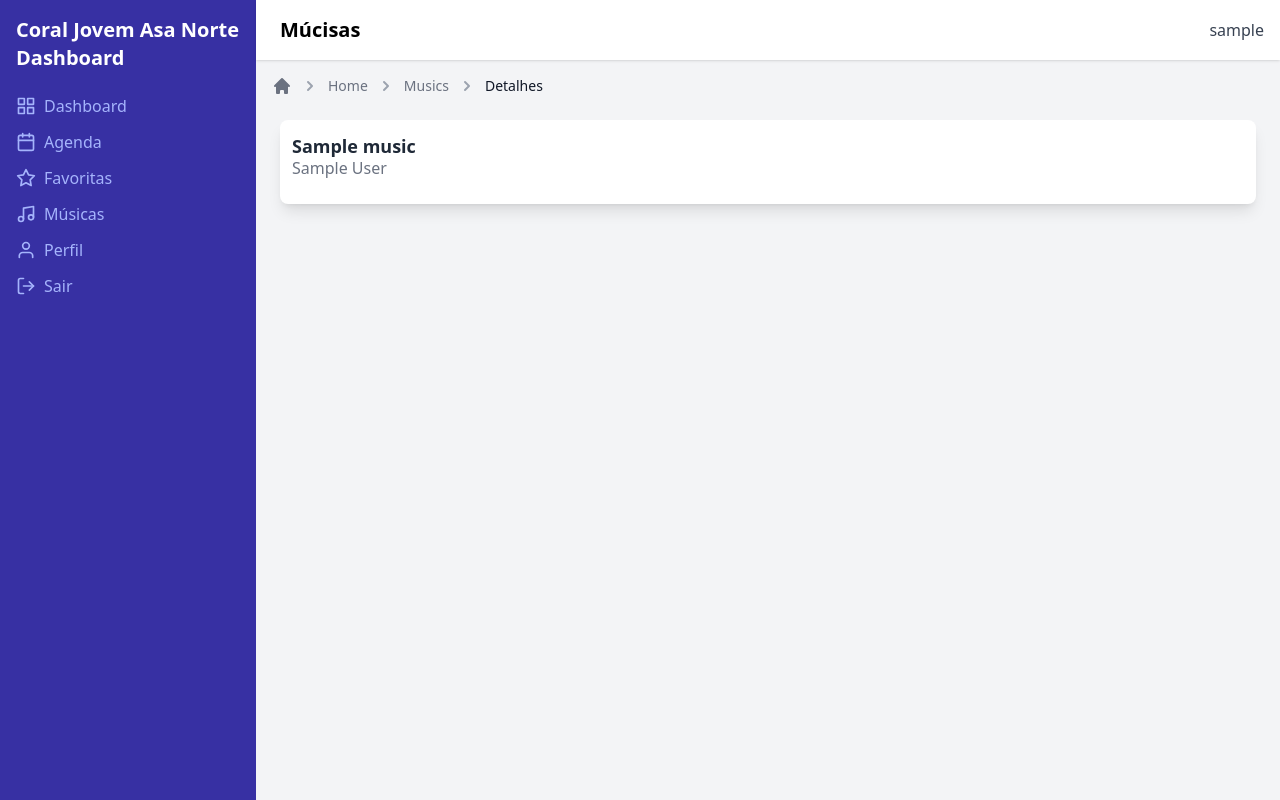
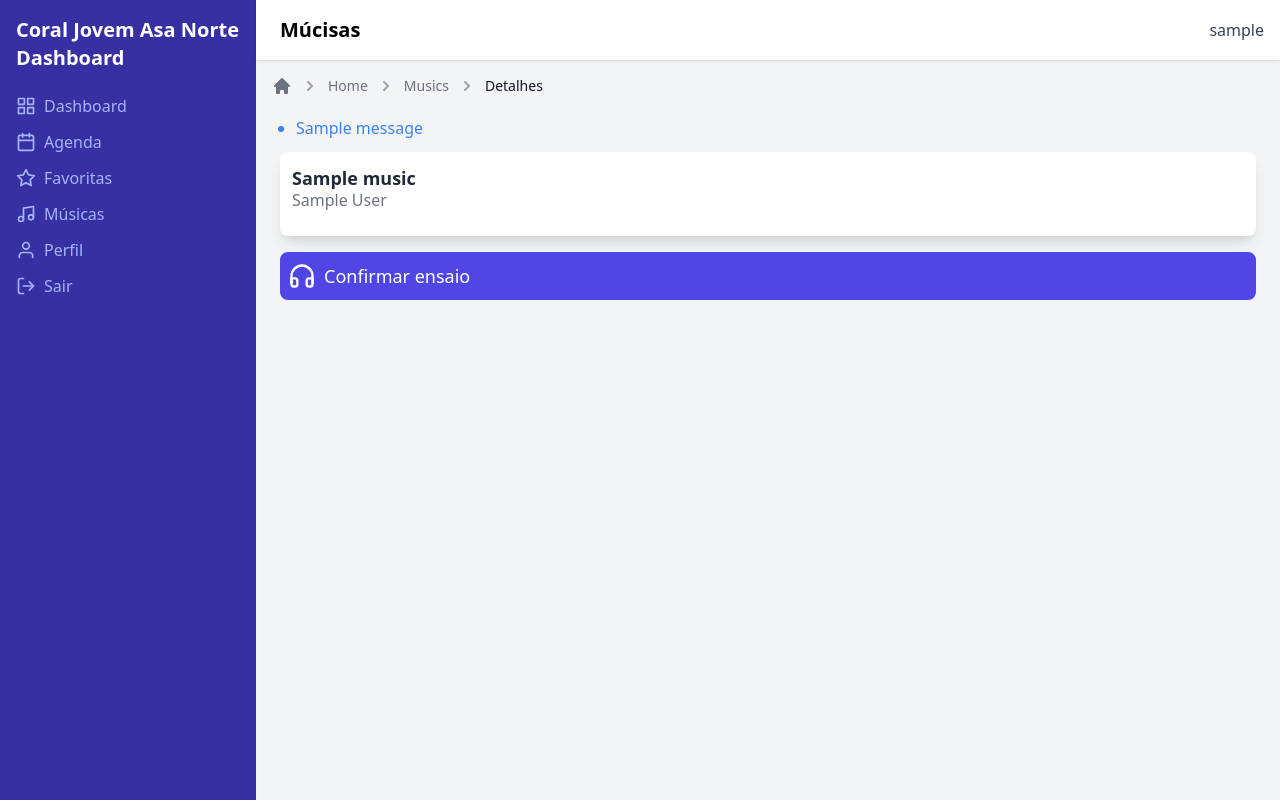
Before and after one commit to wesinalves/coral-web, a Django app: page /musics/1 in a window 1280 px wide. Run offline with Django 5.2, Linux system fonts and the light colour scheme; a user stored in the database is signed in; tables that the repository leaves empty hold one stand-in row (values such as "Sample post"); one stand-in notice (Sample message) is shown; some libraries are stand-ins or nearby versions.

Commit message:
add message to music detail page

```diff
--- a/webapp/templates/music_detail.html
+++ b/webapp/templates/music_detail.html
@@ -46,6 +46,18 @@ Múcisas
 {% block content %}
 
 <main class="p-6 bg-gray-100 flex-1 overflow-y-auto">
+    {% if messages %}
+        <ul class="mx-4 mb-4 list-disc">
+        {% for message in messages %}
+            {% if message.tags == 'error' %}
+                <li class="text-md text-red-500">{{ message }}</li>
+            {% endif %}
+            {% if message.tags == 'success' %}
+                <li class="text-md text-blue-500">{{ message }}</li>
+            {% endif %}
+        {% endfor %}
+        </ul>
+    {% endif %}
     <div class="bg-white shadow-lg rounded-lg max-w-sm md:max-w-full">
         <div class="p-3 flex flex-col">
             <div class="mb-4 flex justify-between">
@@ -74,19 +86,24 @@ Múcisas
             </iframe>
         {% endif %}
         {% if item.type == "partitura" %}
-            <a href="{{ item.url }}" class="px-2 py-2 bg-blue-600 text-lg text-white rounded-lg hover:bg-blue-700 flex space-x-2 items-center transition mb-3 w-full h-12">
+            <a href="{{ item.url }}" class="px-2 py-2 bg-gray-900 text-lg text-white rounded-lg hover:bg-gray-700 flex space-x-2 items-center transition mt-3 w-full h-12">
                 <i data-feather="music" class="w-7 h-7"></i>
                 <span>{{ item.name }}</span>
             </a>
         {% endif %}
         {% if item.type == "letra" %}
-            <a href="{{ item.url }}" class="px-2 py-2 bg-blue-600 text-lg text-white rounded-lg hover:bg-blue-700 flex space-x-2 items-center transition mb-3 w-full h-12">
+            <a href="{{ item.url }}" class="px-2 py-2 bg-gray-900 text-lg text-white rounded-lg hover:bg-gray-700 flex space-x-2 items-center transition mt-3 w-full h-12">
                 <i data-feather="file-text" class="w-7 h-7"></i>
                 <span>{{ item.name }}</span>
             </a>
         {% endif %}
     {% endfor %}
     </div>
+
+    <a href="#" onclick="openModal({{music.id}})" class="px-2 py-2 bg-indigo-600 text-lg text-white rounded-lg hover:bg-indigo-700 flex space-x-2 items-center transition mt-3 w-full h-12">
+        <i data-feather="headphones" class="w-7 h-7"></i>
+        <span>Confirmar ensaio</span>
+    </a>
 
 </main>
 
@@ -106,17 +123,17 @@ Múcisas
 
         <!-- Alert Content -->
         <div class="text-center">
-            <h3 class="text-lg font-medium text-gray-900 mb-4">Quer deletar este item?</h3>
+            <h3 class="text-lg font-medium text-gray-900 mb-4">Parabéns, continue assim!</h3>
             <p class="text-sm text-gray-500 mb-6">
                 {% comment %} You can use Django template variables here {% endcomment %}
-                Essa operação não poderá ser desfeita.
+                Toda vez que você ouvir algum kit, pode confirmar aqui.
             </p>
 
             <!-- Action Buttons -->
             <div class="flex justify-center space-x-4">
                 <button
                     onclick="confirmAction()"
-                    class="px-4 py-2 bg-red-500 text-white rounded hover:bg-red-600 focus:outline-none focus:ring-2 focus:ring-blue-500 focus:ring-opacity-50">
+                    class="px-4 py-2 bg-indigo-600 text-white rounded hover:bg-indigo-700 focus:outline-none focus:ring-2 focus:ring-blue-500 focus:ring-opacity-50">
                     Confirmar
                 </button>
                 <button
@@ -130,9 +147,9 @@ Múcisas
 </div>
 
 <script>
-    function openModal(idEvent) {
+    function openModal(idMusic) {
         const modal = document.getElementById('modal');
-        modal.dataset.idEvent = idEvent
+        modal.dataset.idMusic = idMusic
         modal.classList.remove('hidden');
         // Prevent background scrolling
         document.body.style.overflow = 'hidden';
@@ -149,21 +166,20 @@ Múcisas
         // Add your confirmation logic here
         console.log('Confirmed!');
         const modal = document.getElementById('modal');
-        const idEvent = modal.dataset.idEvent;
-
+        const idMusic = modal.dataset.idMusic;
+        let formData = new FormData()
+        formData.append('music_id', idMusic)
         // Example of using Django's csrf_token with fetch:
 
         // Example of using Django's csrf_token with fetch
-        fetch(`/delete_event/${idEvent}`, {
+        //fetch(`/listen_music/${idMusic}`, {
+        fetch(`/listen-music`, {
             method: 'POST',
             headers: {
                 'X-CSRFToken': '{{ csrf_token }}',
-                'Content-Type': 'application/json',
+                //'Content-Type': 'application/json',
             },
-            body: JSON.stringify({
-                id_event: idEvent,
-                // Add any other data you need to send
-            })
+            body: formData,
         })
         .then(response => response.json())
         .then(data => {
```
